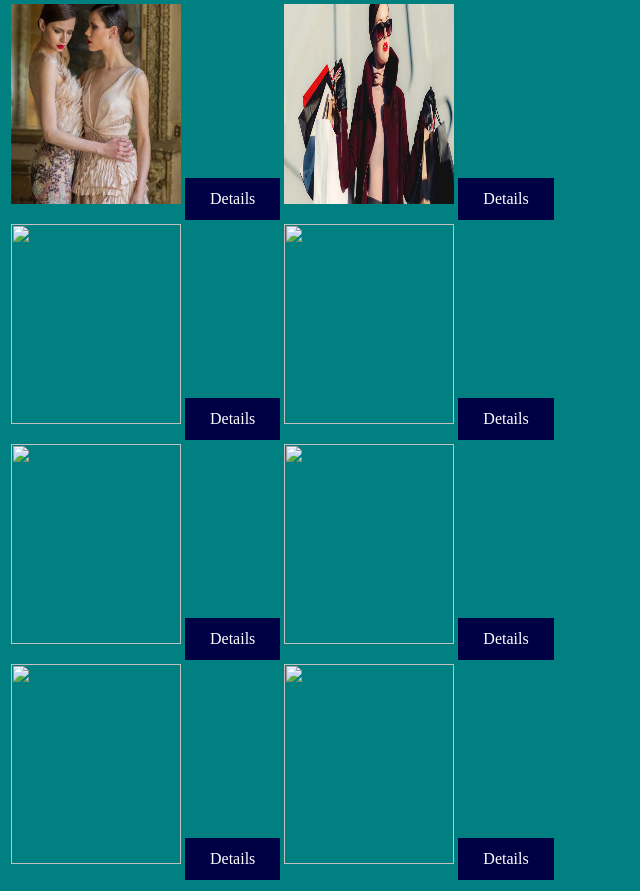
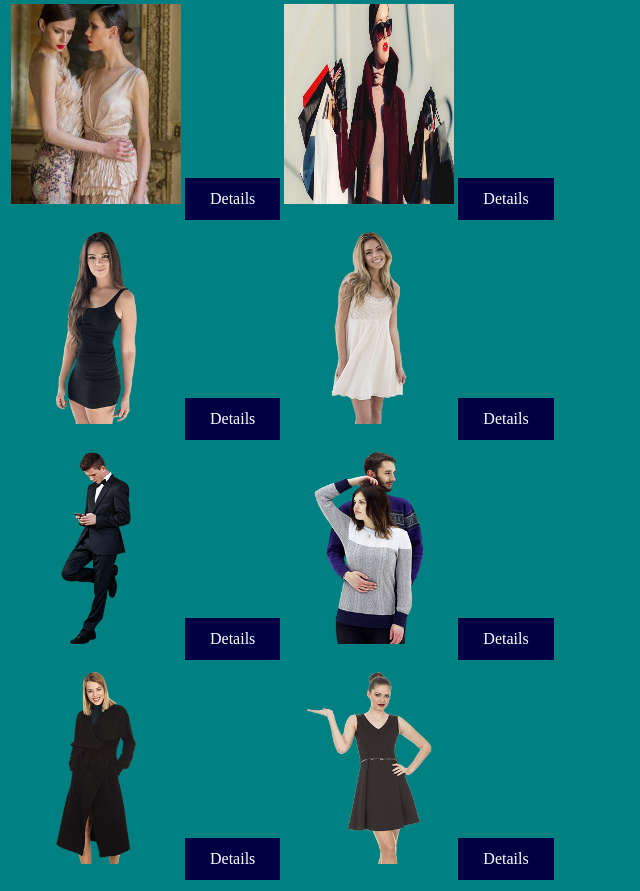
Before and after one commit to LaMinMyat/OS, a plain HTML site: page index.html in a window 1280 px wide. Shown: the part 342-1233 px from the top of the page, without its empty margins (0-640 px from the left). Drawn offline with Linux system fonts and the light colour scheme.

Commit message:
Update index.html

```diff
--- a/index.html
+++ b/index.html
@@ -72,35 +72,35 @@ a:hover, a:active {
 
 <tr>
 <!Photo5>
-<td align="center"><img src="p5.jpg" width="170" height="200">
+<td align="center"><img src="p5.png" width="170" height="200">
 <a href="default.asp" target="_blank">Details </a>
 </td>
 
 <!Photo6>
-<td align="center"><img src="p6.jpg" width="170" height="200">
+<td align="center"><img src="p6.png" width="170" height="200">
 <a href="default.asp" target="_blank">Details </a>
 </td>
 </tr>
 
 <tr>
 <!Photo7>
-<td align="center"><img src="p7.jpg" width="170" height="200">
+<td align="center"><img src="p7.png" width="170" height="200">
 <a href="default.asp" target="_blank">Details </a>
 </td>
 
 <!Photo8>
-<td align="center"><img src="p8.jpg" width="170" height="200">
+<td align="center"><img src="p8.png" width="170" height="200">
 <a href="default.asp" target="_blank">Details </a>
 </td>
 </tr>
 <tr>
 <!Photo9>
-<td align="center"><img src="p9.jpg" width="170" height="200">
+<td align="center"><img src="p9.png" width="170" height="200">
 <a href="default.asp" target="_blank">Details </a>
 </td>
 
 <!Photo10>
-<td align="center"><img src="p10.jpg" width="170" height="200">
+<td align="center"><img src="p10.png" width="170" height="200">
 <a href="default.asp" target="_blank">Details </a>
 </td>
 </tr>
```
